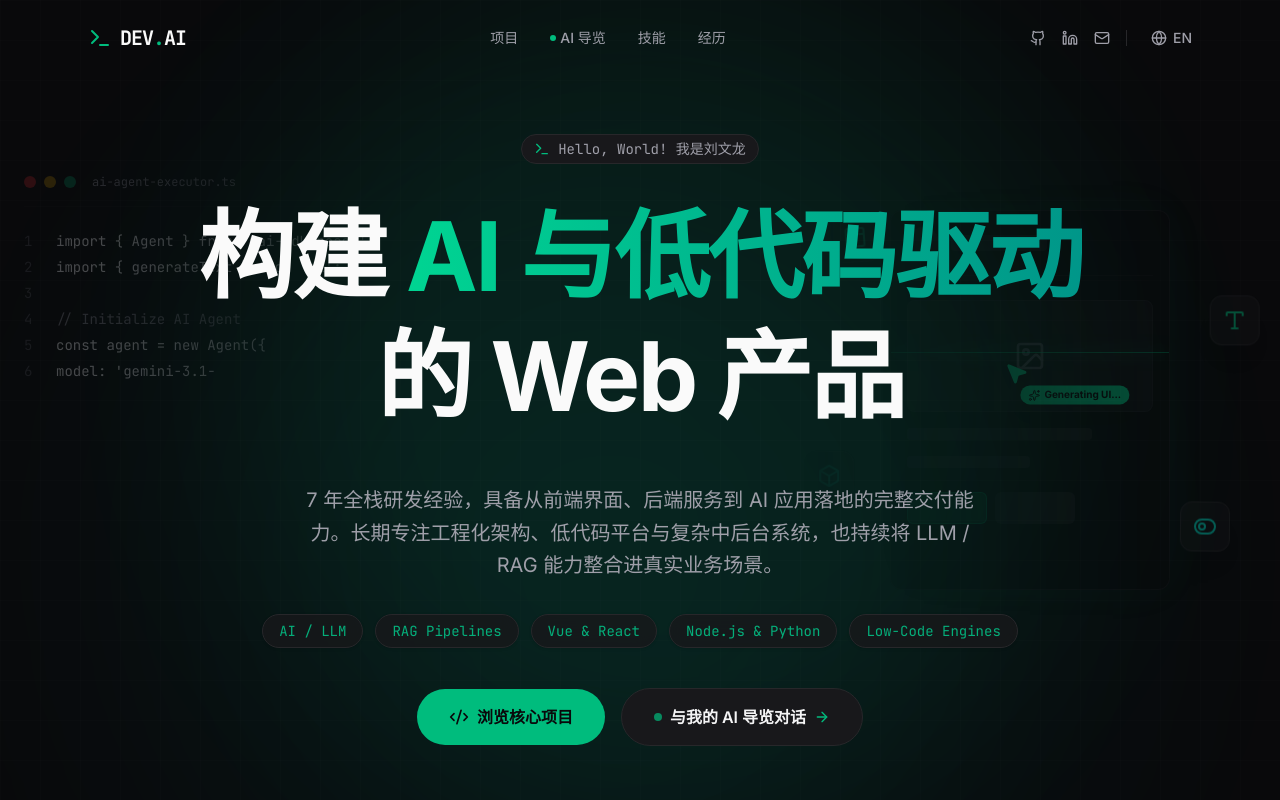
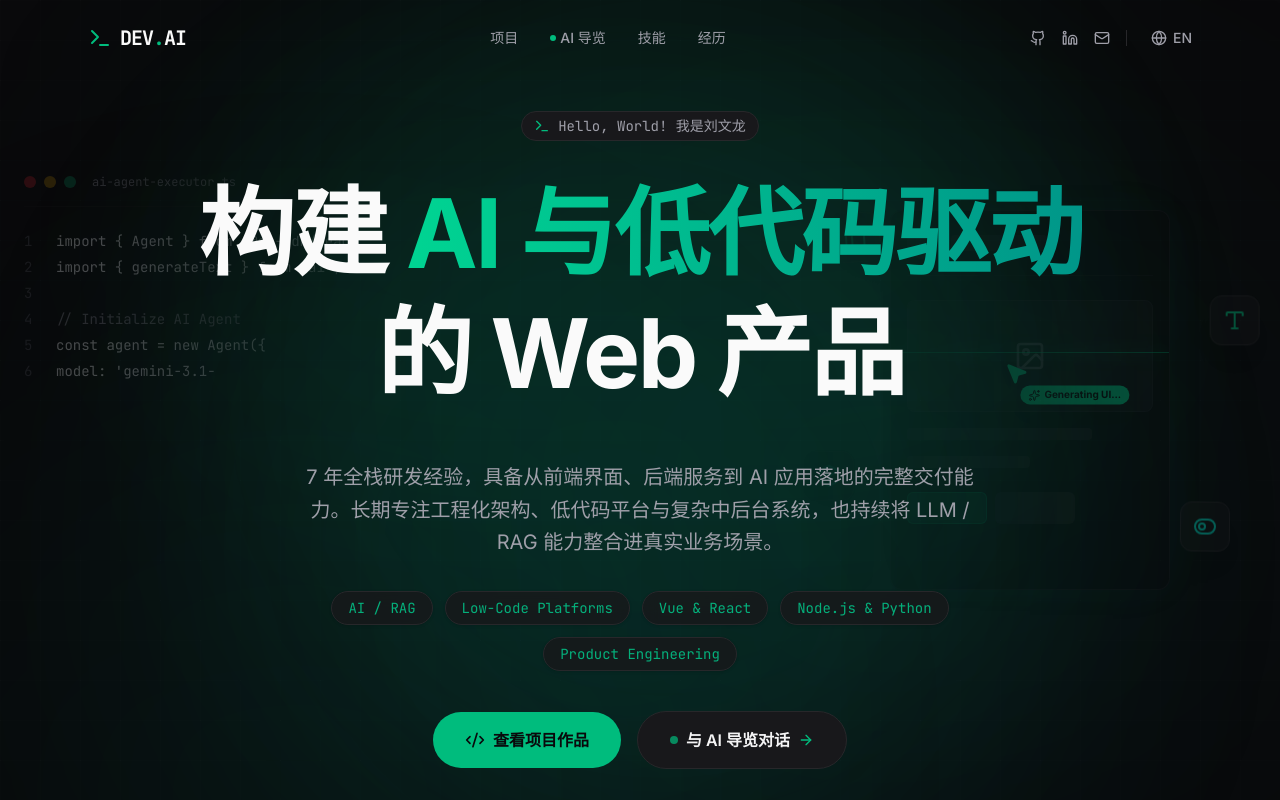
Before and after one commit to wloops/AI-Full-Stack-Portfolio, a Next.js app: page / in a window 1280 px wide. Shown: the top 800 px of the page. Built offline with nearby package versions, Linux system fonts and the light colour scheme.

Commit message:
feat: Enhance page background and text content
Introduce global background effects with fixed positioning and multiple blur layers. Refine hero section text and tags for better clarity and impact.

```diff
--- a/app/page.tsx
+++ b/app/page.tsx
@@ -12,7 +12,18 @@ export default function Home() {
   const { t } = useLanguage();
 
   return (
-    <main className="min-h-screen bg-zinc-950 selection:bg-emerald-500/30">
+    <main className="min-h-screen bg-zinc-950 selection:bg-emerald-500/30 relative">
+      {/* Global Background Effects */}
+      <div className="fixed inset-0 z-0 pointer-events-none">
+        <div className="absolute inset-0 bg-grid-pattern opacity-20" />
+
+        {/* Ambient Glows */}
+        <div className="absolute top-0 left-1/2 -translate-x-1/2 w-[1000px] h-[500px] bg-emerald-500/5 blur-[120px] rounded-full" />
+        <div className="absolute bottom-0 right-0 w-[800px] h-[600px] bg-teal-500/5 blur-[150px] rounded-full" />
+        <div className="absolute top-1/2 left-0 w-[600px] h-[800px] bg-emerald-900/10 blur-[150px] rounded-full" />
+      </div>
+
+      <div className="relative z-10">
         <Navbar />
         <HeroSection />
         <ProjectsSection />
@@ -25,6 +36,7 @@ export default function Home() {
             {t.footer}
           </p>
         </footer>
+      </div>
     </main>
   );
 }
--- a/components/hero.tsx
+++ b/components/hero.tsx
@@ -39,7 +39,6 @@ export function HeroSection() {
       />
 
       {/* Background Elements */}
-      <div className="absolute inset-0 bg-grid-pattern opacity-20 pointer-events-none" />
       <motion.div
         animate={{
           scale: [1, 1.2, 1],
--- a/lib/i18n.ts
+++ b/lib/i18n.ts
@@ -9,9 +9,9 @@ export const dict = {
       title2: 'AI 与低代码驱动',
       title3: '的 Web 产品',
       desc: '7 年全栈研发经验，具备从前端界面、后端服务到 AI 应用落地的完整交付能力。长期专注工程化架构、低代码平台与复杂中后台系统，也持续将 LLM / RAG 能力整合进真实业务场景。',
-      tags: ['AI / LLM', 'RAG Pipelines', 'Vue & React', 'Node.js & Python', 'Low-Code Engines'],
-      btn1: '浏览核心项目',
-      btn2: '与我的 AI 导览对话',
+      tags: ['AI / RAG', 'Low-Code Platforms', 'Vue & React', 'Node.js & Python', 'Product Engineering'],
+      btn1: '查看项目作品',
+      btn2: '与 AI 导览对话',
       socials: {
         github: 'https://github.com',
         linkedin: 'https://linkedin.com',
@@ -128,8 +128,8 @@ export const dict = {
       title2: 'AI & Low-Code Driven',
       title3: 'Web Products.',
       desc: '7 years of full-stack R&D experience, with complete delivery capabilities from frontend interfaces and backend services to AI application implementation. Long-term focus on engineering architecture, low-code platforms, and complex middle/back-office systems, while continuously integrating LLM/RAG capabilities into real business scenarios.',
-      tags: ['AI / LLM', 'RAG Pipelines', 'Vue & React', 'Node.js & Python', 'Low-Code Engines'],
-      btn1: 'View Core Projects',
+      tags: ['AI / RAG', 'Low-Code Platforms', 'Vue & React', 'Node.js & Python', 'Product Engineering'],
+      btn1: 'View Project Works',
       btn2: 'Chat with AI Guide',
       socials: {
         github: 'https://github.com',
```
Lines whose indentation alone changed are shown as unchanged.
